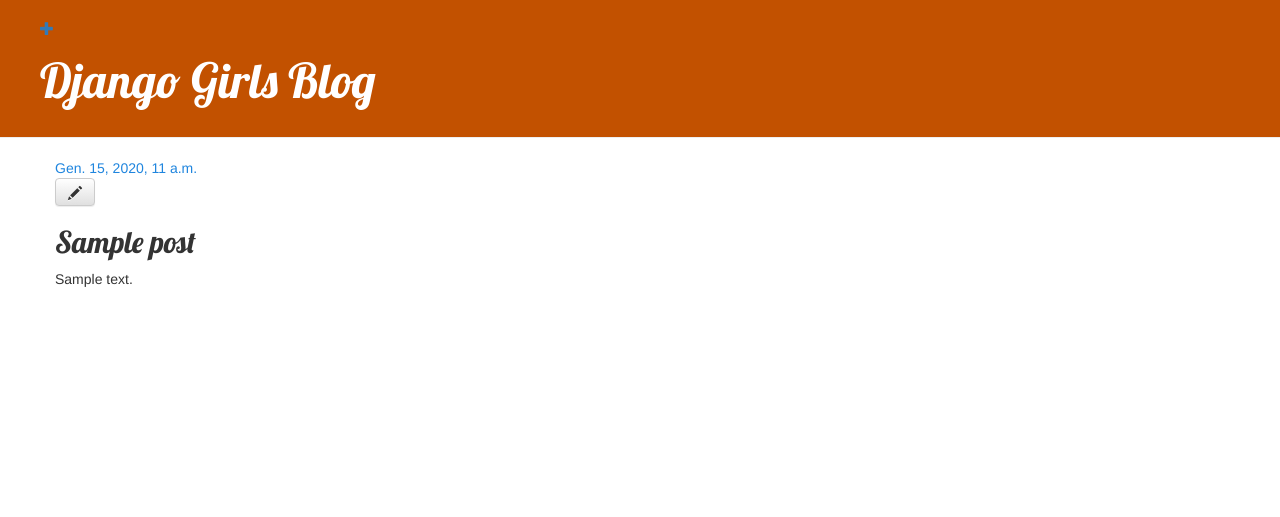
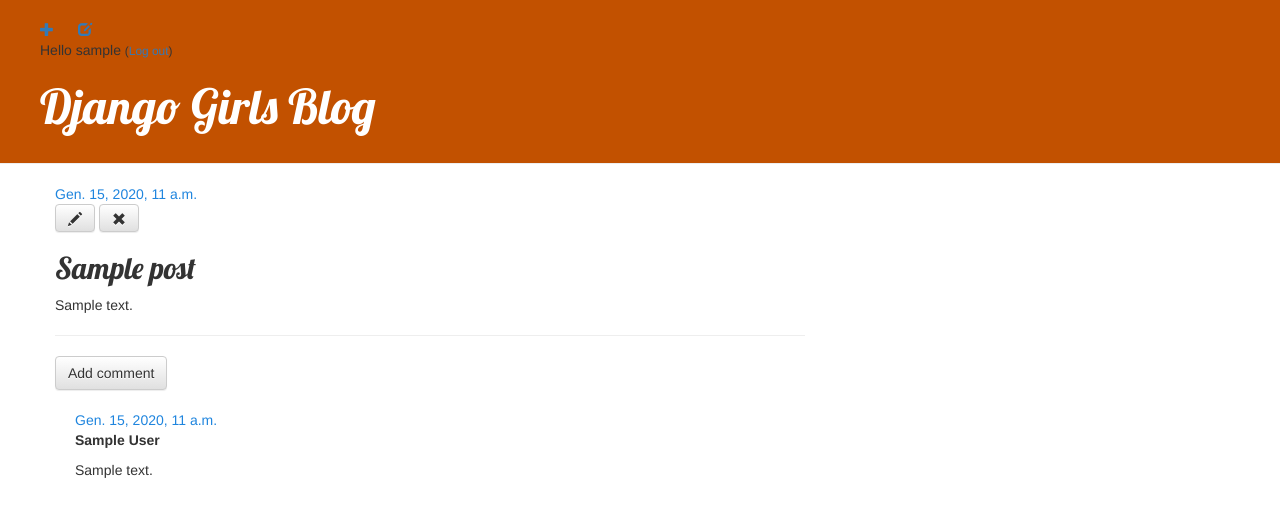
Before and after one commit to vitoskyy/my-first-blog, a Django app: page /post/1/ in a window 1280 px wide. Shown: the top 517 px of the page. Run offline with Django 3.2, Linux system fonts and the light colour scheme; a user stored in the database is signed in; tables that the repository leaves empty hold one stand-in row (values such as "Sample post"); some libraries are stand-ins or nearby versions.

Commit message:
Final version of our blog.

```diff
--- a/blog/admin.py
+++ b/blog/admin.py
@@ -1,4 +1,5 @@
 from django.contrib import admin
-from .models import Post
+from .models import Post, Comment
 
 admin.site.register(Post)
+admin.site.register(Comment)
--- a/blog/models.py
+++ b/blog/models.py
@@ -16,3 +16,21 @@ class Post(models.Model):
 
     def __str__(self):
         return self.title
+
+    def approved_comments(self):
+        return self.comments.filter(approved_comment=True)
+
+
+class Comment(models.Model):
+    post = models.ForeignKey('blog.Post', on_delete=models.CASCADE, related_name='comments')
+    author = models.CharField(max_length=200)
+    text = models.TextField()
+    created_date = models.DateTimeField(default=timezone.now)
+    approved_comment = models.BooleanField(default=False)
+
+    def approve(self):
+        self.approved_comment = True
+        self.save()
+
+    def __str__(self):
+        return self.text
--- a/blog/static/css/blog.css
+++ b/blog/static/css/blog.css
@@ -44,3 +44,7 @@ h1, h2, h3, h4 {
 .post h2 a, .post h2 a:visited {
     color: #000000;
 }
+
+.comment {
+    margin: 20px 0px 20px 20px;
+}
--- a/blog/templates/blog/base.html
+++ b/blog/templates/blog/base.html
@@ -11,6 +11,10 @@
         <div class="page-header">
             {% if user.is_authenticated %}
                 <a href="{% url 'post_new' %}" class="top-menu"><span class="glyphicon glyphicon-plus"></span></a>
+                <a href="{% url 'post_draft_list' %}" class="top-menu"><span class="glyphicon glyphicon-edit"></span></a>
+                <p class="top-menu">Hello {{ user.username }} <small>(<a href="{% url 'logout' %}">Log out</a>)</small></p>
+            {% else %}
+                <a href="{% url 'login' %}" class="top-menu"><span class="glyphicon glyphicon-lock"></span></a>
             {% endif %}
             <h1><a href="/">Django Girls Blog</a></h1>
         </div>
--- a/blog/templates/blog/post_detail.html
+++ b/blog/templates/blog/post_detail.html
@@ -6,11 +6,33 @@
             <div class="date">
                 {{ post.published_date }}
             </div>
+        {% else %}
+            <a class="btn btn-default" href="{% url 'post_publish' pk=post.pk %}">Publish</a>
         {% endif %}
         {% if user.is_authenticated %}
             <a class="btn btn-default" href="{% url 'post_edit' pk=post.pk %}"><span class="glyphicon glyphicon-pencil"></span></a>
+            <a class="btn btn-default" href="{% url 'post_remove' pk=post.pk %}"><span class="glyphicon glyphicon-remove"></span></a>
         {% endif %}
         <h2>{{ post.title }}</h2>
         <p>{{ post.text|linebreaksbr }}</p>
+        <hr>
+        <a class="btn btn-default" href="{% url 'add_comment_to_post' pk=post.pk %}">Add comment</a>
+        {% for comment in post.comments.all %}
+            {% if user.is_authenticated or comment.approved_comment %}
+            <div class="comment">
+                <div class="date">
+                    {{ comment.created_date }}
+                    {% if not comment.approved_comment %}
+                        <a class="btn btn-default" href="{% url 'comment_remove' pk=comment.pk %}"><span class="glyphicon glyphicon-remove"></span></a>
+                        <a class="btn btn-default" href="{% url 'comment_approve' pk=comment.pk %}"><span class="glyphicon glyphicon-ok"></span></a>
+                {% endif %}
+            </div>
+            <strong>{{ comment.author }}</strong>
+            <p>{{ comment.text|linebreaks }}</p>
+        </div>
+        {% endif %}
+    {% empty %}
+        <p>No comments here yet :(</p>
+    {% endfor %}
     </div>
 {% endblock %}
--- a/blog/templates/blog/post_list.html
+++ b/blog/templates/blog/post_list.html
@@ -6,8 +6,9 @@
              <div class="date">
                  {{ post.published_date }}
              </div>
-             <h2><a href="{% url 'post_detail' pk=post.pk %}">{{ post.title }}</a></h2>
+             <h1><a href="{% url 'post_detail' pk=post.pk %}">{{ post.title }}</a></h1>
              <p>{{ post.text|linebreaksbr }}</p>
+             <a href="{% url 'post_detail' pk=post.pk %}">Comments: {{post.approved_comments.count }}</a>
          </div>
      {% endfor %}
-{% endblock %}
+{% endblock content %}
--- a/blog/urls.py
+++ b/blog/urls.py
@@ -6,4 +6,10 @@ urlpatterns = [
     path('post/<int:pk>/', views.post_detail, name='post_detail'),
     path('post/new/', views.post_new, name='post_new'),
     path('post/<int:pk>/edit/', views.post_edit, name='post_edit'),
+    path('drafts/', views.post_draft_list, name='post_draft_list'),
+    path('post/<pk>/publish/', views.post_publish, name='post_publish'),
+    path('post/<pk>/remove/', views.post_remove, name='post_remove'),
+    path('post/<int:pk>/comment/', views.add_comment_to_post, name='add_comment_to_post'),
+    path('comment/<int:pk>/approve/', views.comment_approve, name='comment_approve'),
+    path('comment/<int:pk>/remove/', views.comment_remove, name='comment_remove'),
 ]
--- a/blog/views.py
+++ b/blog/views.py
@@ -1,7 +1,8 @@
 from django.shortcuts import render, get_object_or_404, redirect
 from django.utils import timezone
-from .models import Post
-from .forms import PostForm
+from .models import Post, Comment
+from .forms import PostForm, CommentForm
+from django.contrib.auth.decorators import login_required
 
 
 def post_list(request):
@@ -14,13 +15,14 @@ def post_detail(request, pk):
     return render(request, 'blog/post_detail.html', {'post': post})
 
 
+@login_required
 def post_new(request):
     if request.method == "POST":
         form = PostForm(request.POST)
         if form.is_valid():
             post = form.save(commit=False)
             post.author = request.user
-            post.published_date = timezone.now()
+            # post.published_date = timezone.now()
             post.save()
             return redirect('post_detail', pk=post.pk)
     else:
@@ -28,6 +30,7 @@ def post_new(request):
         return render(request, 'blog/post_edit.html', {'form': form})
 
 
+@login_required
 def post_edit(request, pk):
     post = get_object_or_404(Post, pk=pk)
     if request.method == "POST":
@@ -35,9 +38,57 @@ def post_edit(request, pk):
         if form.is_valid():
             post = form.save(commit=False)
             post.author = request.user
-            post.published_date = timezone.now()
+            # post.published_date = timezone.now()
             post.save()
             return redirect('post_detail', pk=post.pk)
     else:
         form = PostForm(instance=post)
         return render(request, 'blog/post_edit.html', {'form': form})
+
+
+@login_required
+def post_draft_list(request):
+    posts = Post.objects.filter(published_date__isnull=True).order_by('created_date')
+    return render(request, 'blog/post_draft_list.html', {'posts': posts})
+
+
+@login_required
+def post_publish(request, pk):
+    post = get_object_or_404(Post, pk=pk)
+    post.publish()
+    return redirect('post_detail', pk=pk)
+
+
+@login_required
+def post_remove(request, pk):
+    post = get_object_or_404(Post, pk=pk)
+    post.delete()
+    return redirect('post_list')
+
+
+def add_comment_to_post(request, pk):
+    post = get_object_or_404(Post, pk=pk)
+    if request.method == "POST":
+        form = CommentForm(request.POST)
+        if form.is_valid():
+            comment = form.save(commit=False)
+            comment.post = post
+            comment.save()
+            return redirect('post_detail', pk=post.pk)
+    else:
+        form = CommentForm
+    return render(request, 'blog/add_comment_to_post.html', {'form': form})
+
+
+@login_required
+def comment_approve(request, pk):
+    comment = get_object_or_404(Comment, pk=pk)
+    comment.approve()
+    return redirect('post_detail', pk=comment.post.pk)
+
+
+@login_required
+def comment_remove(request, pk):
+    comment = get_object_or_404(Comment, pk=pk)
+    comment.delete()
+    return redirect('post_detail', pk=comment.post.pk)
--- a/mysite/settings.py
+++ b/mysite/settings.py
@@ -69,6 +69,8 @@ TEMPLATES = [
     },
 ]
 
+LOGIN_REDIRECT_URL = '/'
+
 WSGI_APPLICATION = 'mysite.wsgi.application'
 
 
--- a/mysite/urls.py
+++ b/mysite/urls.py
@@ -15,8 +15,12 @@ Including another URLconf
 """
 from django.contrib import admin
 from django.urls import path, include
+from django.contrib.auth import views
+
 
 urlpatterns = [
     path('admin/', admin.site.urls),
+    path('accounts/login/', views.LoginView.as_view(), name='login'),
+    path('accounts/logout/', views.LogoutView.as_view(next_page='/'), name='logout'),
     path('', include('blog.urls')),
 ]
```
Also changed, not shown: blog/forms.py (+8 -1 lines), blog/templates/blog/add_comment_to_post.html (added, +9 -0 lines), blog/templates/blog/post_draft_list.html (added, +11 -0 lines), blog/templates/registration/login.html (added, +24 -0 lines), blog/migrations/0002_comment.py (added).
